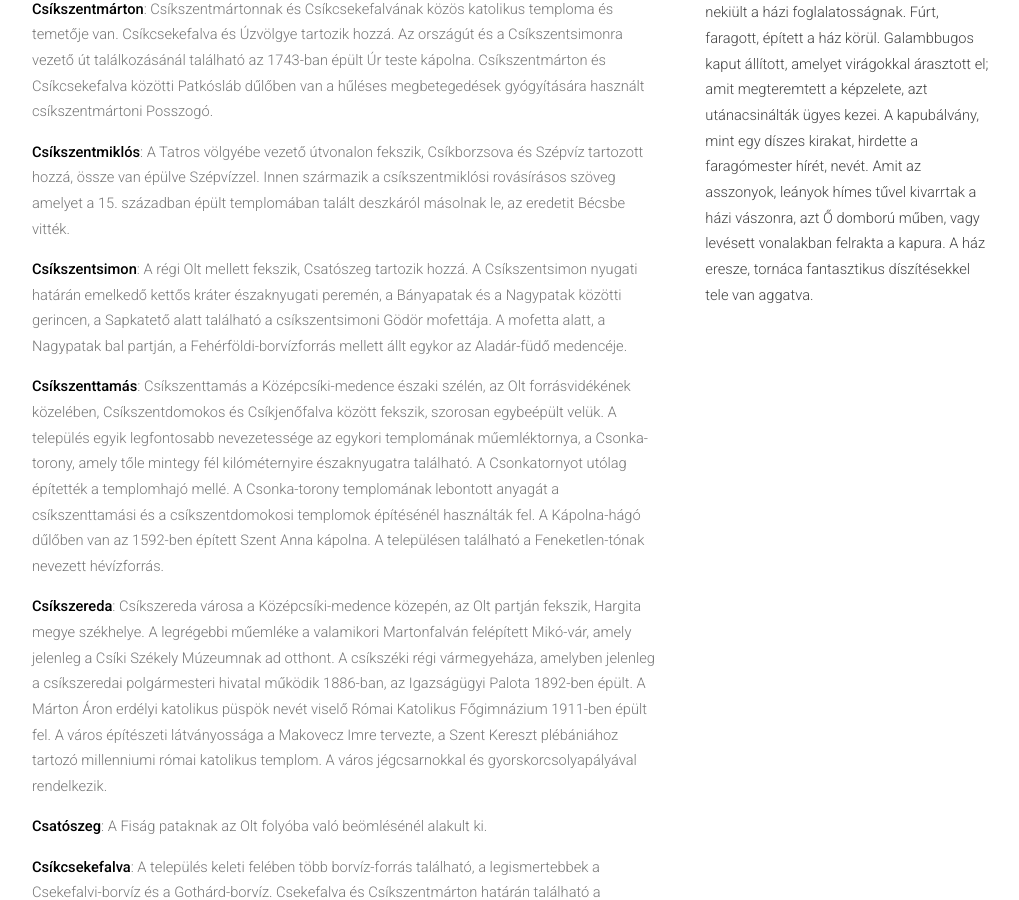
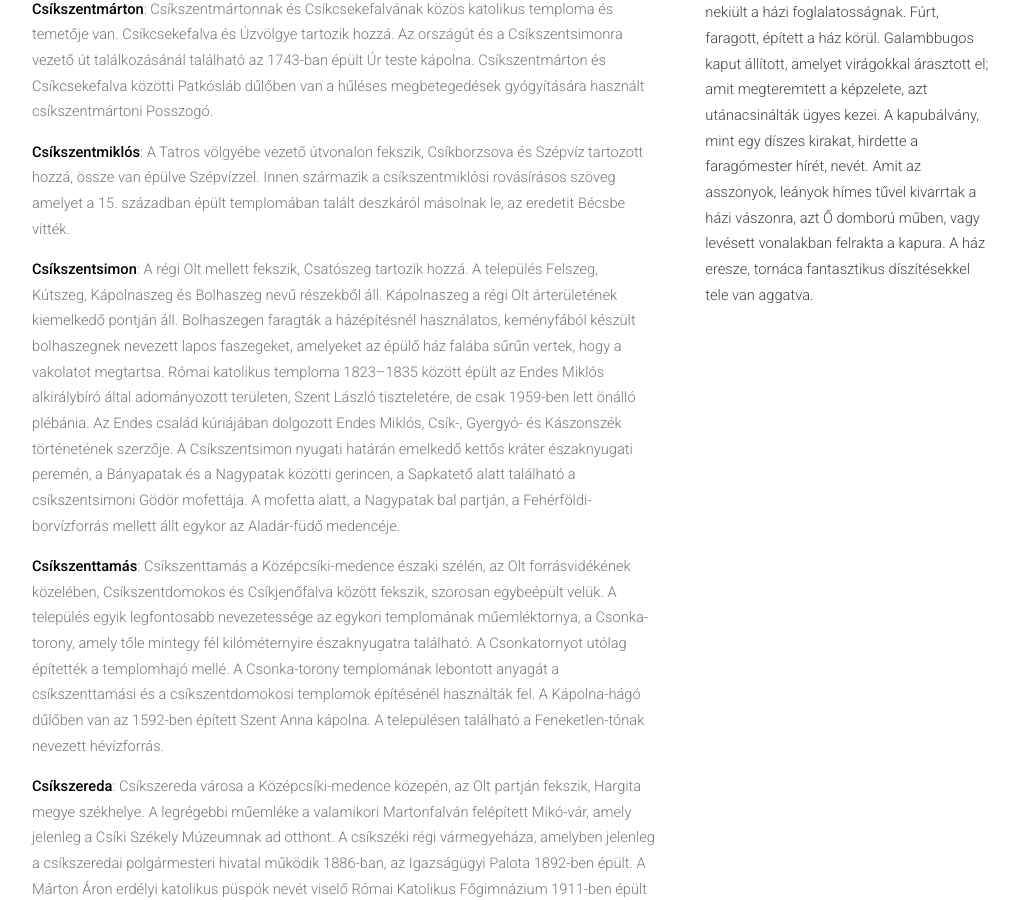
Before and after one commit to siculia/siculia.github.io, a Jekyll site: the page built from siculia-csikszek.html, in a window 1280 px wide and 900 px high, scrolled down 3929 px. Shown: the whole window, without its empty margins (128-1147 px from the left). Built offline with Jekyll 4.4.1, drawn with Linux system fonts in a browser that asks for light colours; nearby versions of some CDN libraries; library files that are not in the unit come from our copies.

Commit message:
Csíkszentsimon

```diff
--- a/siculia-csikszek.html
+++ b/siculia-csikszek.html
@@ -72,7 +72,7 @@ layout: default
 							<p style="text-align: left;"><b>Csíkszentgyörgy</b>: Csíkszentgyörgy községet Csíkszentgyörgy, Csíkbánkfalva, Kotormány, Menaságújfalu, Csíkmenaság, Pottyond, valamint a szórványok, Csobányos, Egerszék, Csinód és Gyürke alkotják. Csíkszentgyörgy Háromtízes falurészében, a Fiság-patak völgyének nyugati lejtőjén található a Gatalatti-Büdösgödör.
 							<p style="text-align: left;"><b>Csíkszentmárton</b>: Csíkszentmártonnak és Csíkcsekefalvának közös katolikus temploma és temetője van. Csíkcsekefalva és Úzvölgye tartozik hozzá. Az országút és a Csíkszentsimonra vezető út találkozásánál található az 1743-ban épült Úr teste kápolna. Csíkszentmárton és Csíkcsekefalva közötti Patkósláb dűlőben van a hűléses megbetegedések gyógyítására használt csíkszentmártoni Posszogó.</p>
 							<p style="text-align: left;"><b>Csíkszentmiklós</b>: A Tatros völgyébe vezető útvonalon fekszik, Csíkborzsova és Szépvíz tartozott hozzá, össze van épülve Szépvízzel. Innen származik a csíkszentmiklósi rovásírásos szöveg amelyet a 15. században épült templomában talált deszkáról másolnak le, az eredetit Bécsbe vitték.</p>
-							<p style="text-align: left;"><b>Csíkszentsimon</b>: A régi Olt mellett fekszik, Csatószeg tartozik hozzá. A Csíkszentsimon nyugati határán emelkedő kettős kráter északnyugati peremén, a Bányapatak és a Nagypatak közötti gerincen, a Sapkatető alatt található a csíkszentsimoni Gödör mofettája. A mofetta  alatt, a Nagypatak bal partján, a Fehérföldi-borvízforrás mellett állt egykor az Aladár-füdő medencéje.</p>
+							<p style="text-align: left;"><b>Csíkszentsimon</b>: A régi Olt mellett fekszik, Csatószeg tartozik hozzá. A település Felszeg, Kútszeg, Kápolnaszeg és Bolhaszeg nevű részekből áll. Kápolnaszeg a régi Olt árterületének kiemelkedő pontján áll. Bolhaszegen faragták a házépítésnél használatos, keményfából készült bolhaszegnek nevezett lapos faszegeket, amelyeket az épülő ház falába sűrűn vertek, hogy a vakolatot megtartsa.  Római katolikus temploma 1823–1835 között épült az Endes Miklós alkirálybíró által adományozott területen, Szent László tiszteletére, de csak 1959-ben lett önálló plébánia. Az Endes család kúriájában dolgozott Endes Miklós, Csík-, Gyergyó- és Kászonszék történetének szerzője.  A Csíkszentsimon nyugati határán emelkedő kettős kráter északnyugati peremén, a Bányapatak és a Nagypatak közötti gerincen, a Sapkatető alatt található a csíkszentsimoni Gödör mofettája. A mofetta  alatt, a Nagypatak bal partján, a Fehérföldi-borvízforrás mellett állt egykor az Aladár-füdő medencéje.</p>
 							<p style="text-align: left;"><b>Csíkszenttamás</b>: Csíkszenttamás a Középcsíki-medence északi szélén, az Olt forrásvidékének közelében, Csíkszentdomokos és Csíkjenőfalva között fekszik, szorosan egybeépült velük. A település egyik legfontosabb nevezetessége az egykori templomának műemléktornya, a Csonka-torony, amely tőle mintegy fél kilóméternyire északnyugatra található. A Csonkatornyot utólag építették a templomhajó mellé. A Csonka-torony templomának lebontott anyagát a csíkszenttamási és a csíkszentdomokosi templomok építésénél használták fel. A Kápolna-hágó dűlőben van az 1592-ben épített Szent Anna kápolna. A településen található a Feneketlen-tónak nevezett hévízforrás.</p>
 							<p style="text-align: left;"><b>Csíkszereda</b>: Csíkszereda városa a Középcsíki-medence közepén, az Olt partján fekszik, Hargita megye székhelye. A legrégebbi műemléke a valamikori Martonfalván felépített Mikó-vár, amely jelenleg a Csíki Székely Múzeumnak ad otthont. A csíkszéki régi vármegyeháza, amelyben jelenleg a csíkszeredai polgármesteri hivatal működik 1886-ban, az Igazságügyi Palota 1892-ben épült. A Márton Áron erdélyi katolikus püspök nevét viselő Római Katolikus Főgimnázium 1911-ben épült fel. A város építészeti látványossága a Makovecz Imre tervezte, a Szent Kereszt plébániához tartozó millenniumi római katolikus templom. A város jégcsarnokkal és gyorskorcsolyapályával rendelkezik.</p>
 							<p style="text-align: left;"><b>Csatószeg</b>: A Fiság pataknak az Olt folyóba való beömlésénél alakult ki.</p>
```
